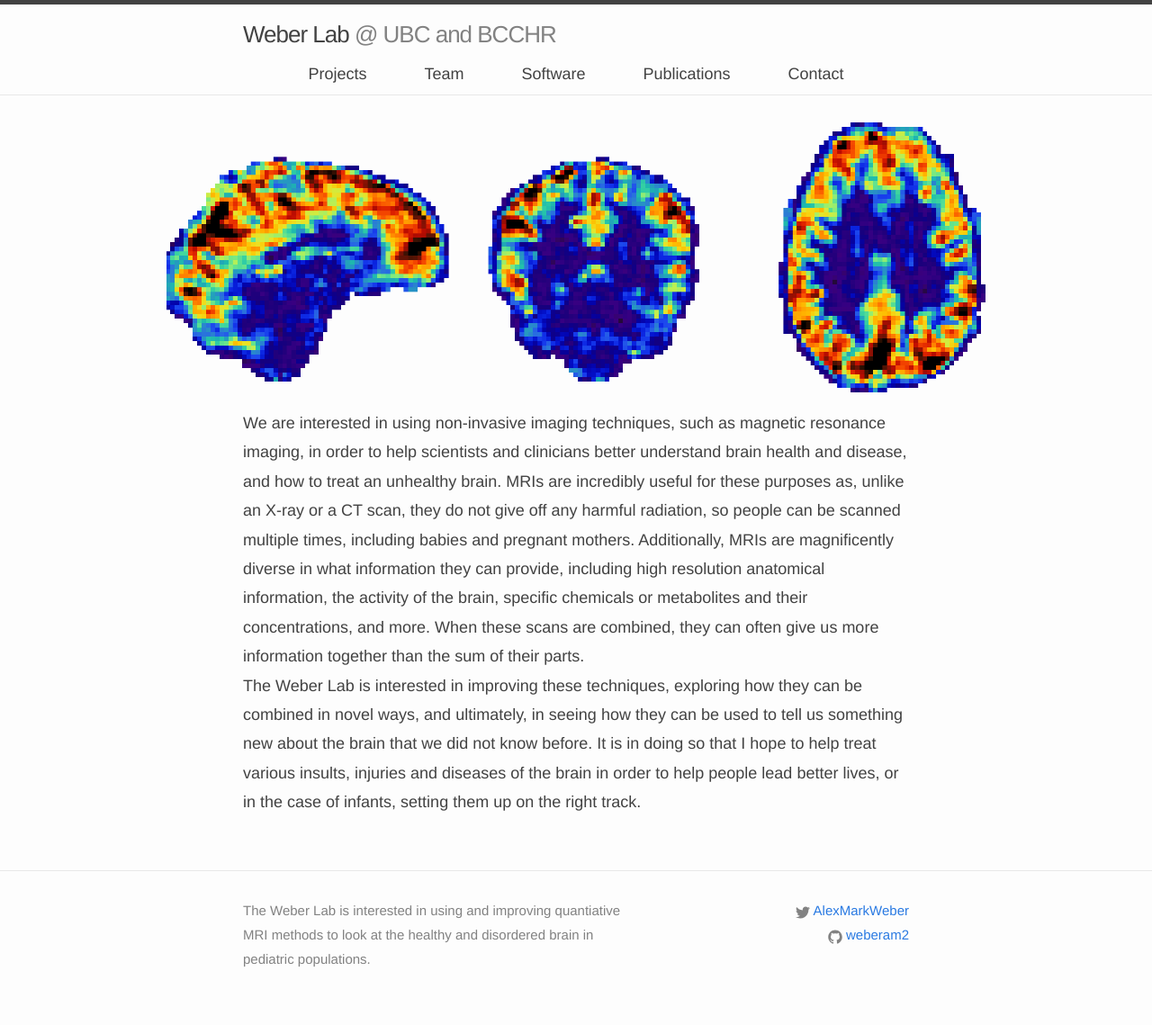
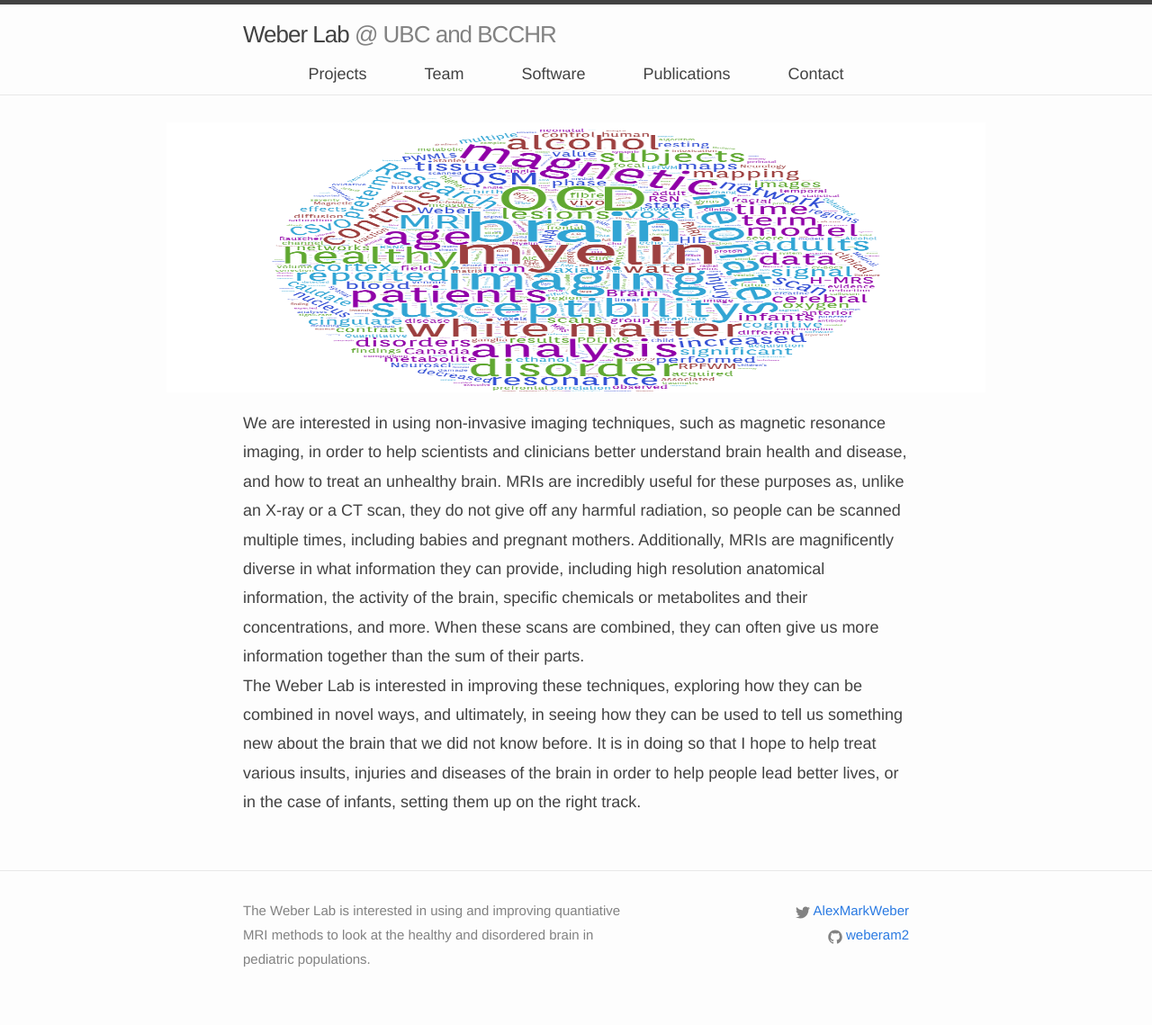
Before and after one commit to WeberLab/weberlab.github.io, a Jekyll site: the page built from index.html, in a window 1280 px wide. Shown: the whole page at 90% size. Built offline with Jekyll 4.4.1, drawn with Linux system fonts in a browser that asks for light colours; nearby versions of some CDN libraries.

Commit message:
Update index.html

```diff
--- a/index.html
+++ b/index.html
@@ -4,7 +4,7 @@ layout: default
 
 <center>
 <div class="lab-photo">
-    <img src="{{ 'team/hurstbrain.png' | prepend: site.images_dir | prepend: site.baseurl}}" width="910" height="300" />
+    <img src="{{ 'projects/wordcloud.png' | prepend: site.images_dir | prepend: site.baseurl}}" width="910" height="300" />
 </div>
 </center>
 
```
